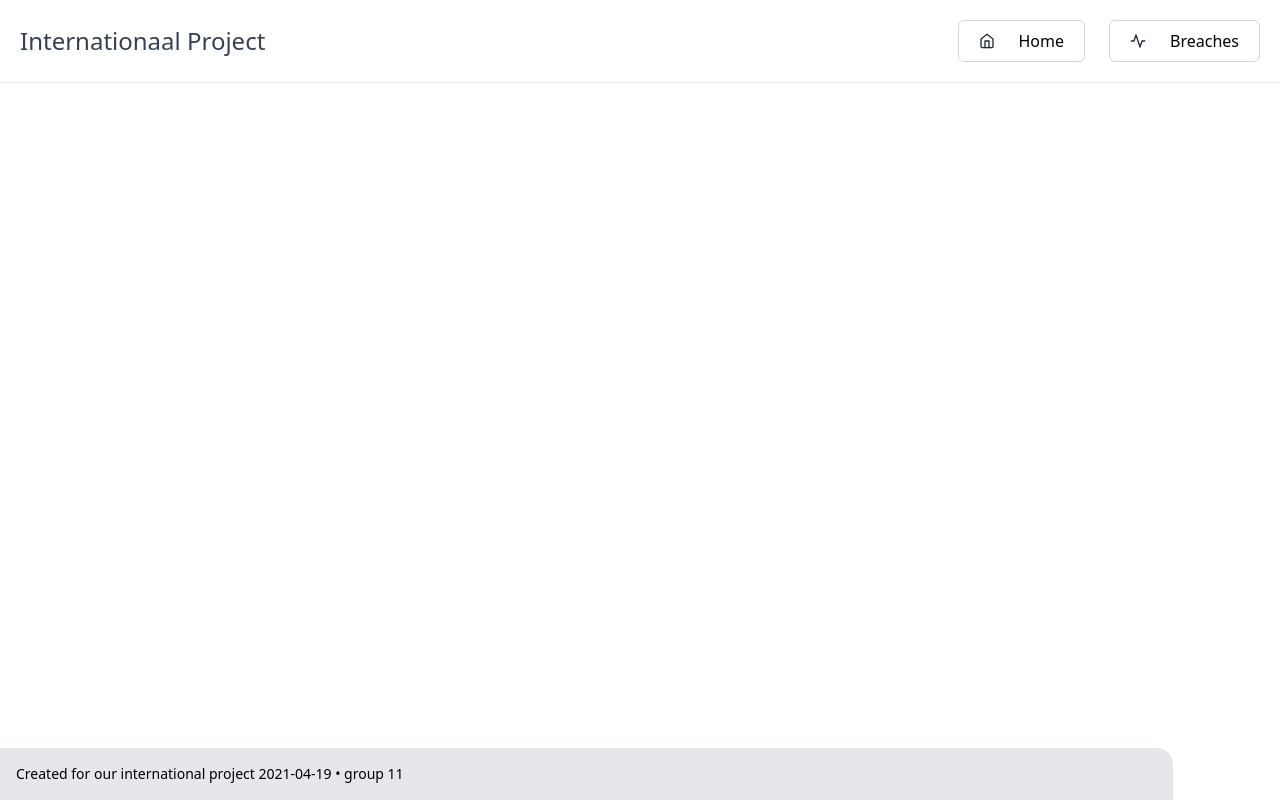
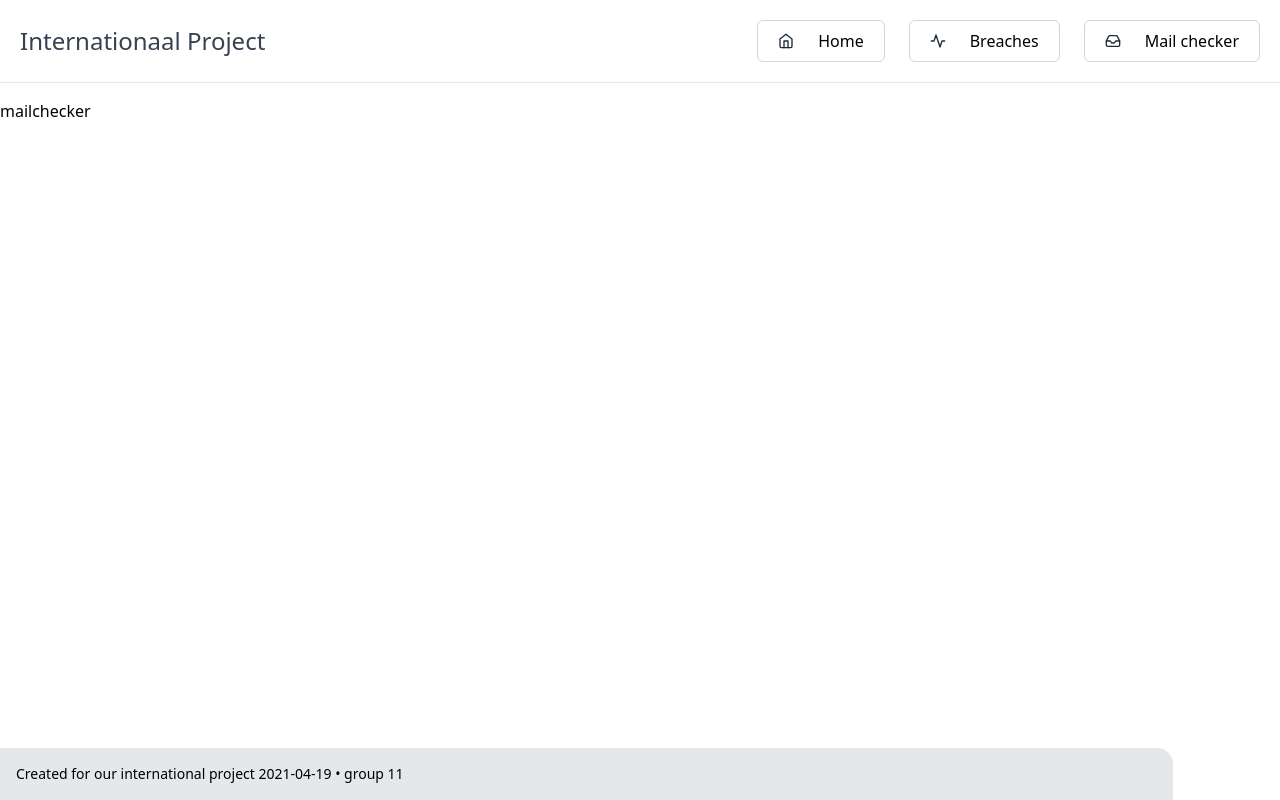
Before and after one commit to laurens-mesure/internationaal_project, a React (Create React App) app: page /mailcheck in a window 1280 px wide. Built offline with nearby package versions, Linux system fonts and the light colour scheme.

Commit message:
Added mailchecker nav item

```diff
--- a/src/App.tsx
+++ b/src/App.tsx
@@ -4,6 +4,7 @@ import { BrowserRouter as Router, Switch, Route } from "react-router-dom";
 // Views
 import Frontpage from "./Views/Frontpage";
 import Activity from "./Views/Activity";
+import MailCheck from "./Views/MailCheck";
 
 // Components
 import Nav from "./Components/Nav";
@@ -17,6 +18,7 @@ const App: React.FC = () => {
                 <Switch>
                     <Route exact path="/" component={Frontpage} />
                     <Route exact path="/breaches" component={Activity} />
+                    <Route exact path="/mailcheck" component={MailCheck} />
                 </Switch>
                 <Footer />
             </main>
--- /dev/null
+++ b/src/Components/MailChecker.tsx
@@ -0,0 +1,7 @@
+import React from "react";
+
+const MailChecker: React.FC = () => {
+    return <h1>mailchecker</h1>;
+};
+
+export default MailChecker;
--- a/src/Components/Nav.tsx
+++ b/src/Components/Nav.tsx
@@ -4,6 +4,7 @@ import { Link } from "react-router-dom";
 // Icons
 import HomeIcon from "../assets/img/home";
 import ActivityIcon from "../assets/img/activity";
+import InboxIcon from "../assets/img/inbox";
 
 const Nav: React.FC = () => {
     return (
@@ -17,6 +18,11 @@ const Nav: React.FC = () => {
                     route="/breaches"
                     title="Breaches"
                     icon={ActivityIcon}
+                />
+                <NavItem
+                    route="/mailcheck"
+                    title="Mail checker"
+                    icon={InboxIcon}
                 />
             </ul>
         </nav>
--- /dev/null
+++ b/src/Views/MailCheck.tsx
@@ -0,0 +1,10 @@
+import React from "react";
+
+// Components
+import MailChecker from "../Components/MailChecker";
+
+const MailCheck: React.FC = () => {
+    return <MailChecker />;
+};
+
+export default MailCheck;
--- /dev/null
+++ b/src/assets/img/inbox.tsx
@@ -0,0 +1,17 @@
+const InboxIcon = (
+    <svg
+        xmlns="http://www.w3.org/2000/svg"
+        width="24"
+        height="24"
+        viewBox="0 0 24 24"
+        fill="none"
+        strokeLinecap="round"
+        strokeLinejoin="round"
+        className="feather feather-home stroke-2 stroke-current text-gray-800 dark:text-white h-full w-full"
+    >
+        <polyline points="22 12 16 12 14 15 10 15 8 12 2 12"></polyline>
+        <path d="M5.45 5.11L2 12v6a2 2 0 0 0 2 2h16a2 2 0 0 0 2-2v-6l-3.45-6.89A2 2 0 0 0 16.76 4H7.24a2 2 0 0 0-1.79 1.11z"></path>
+    </svg>
+);
+
+export default InboxIcon;
```
